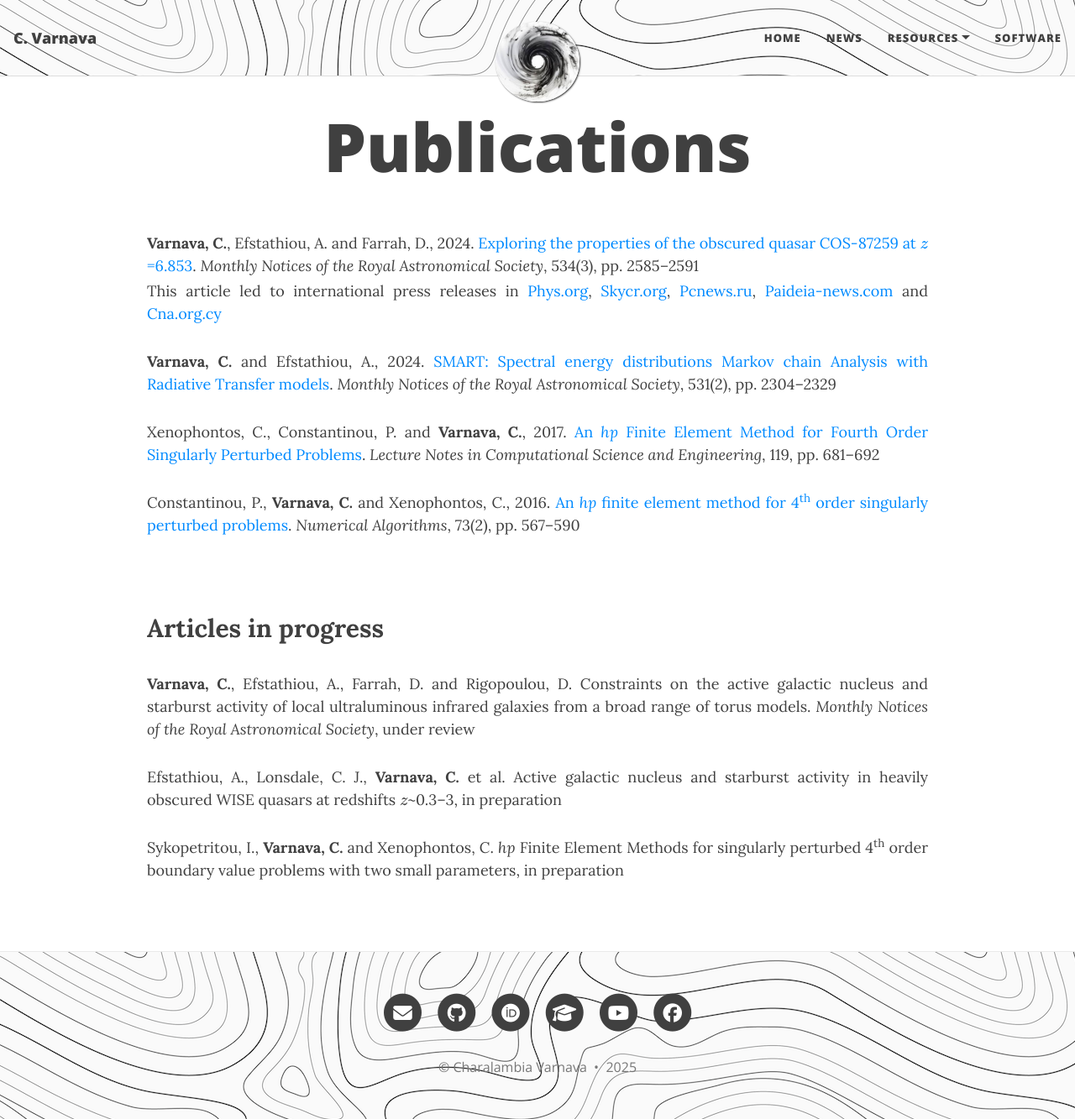
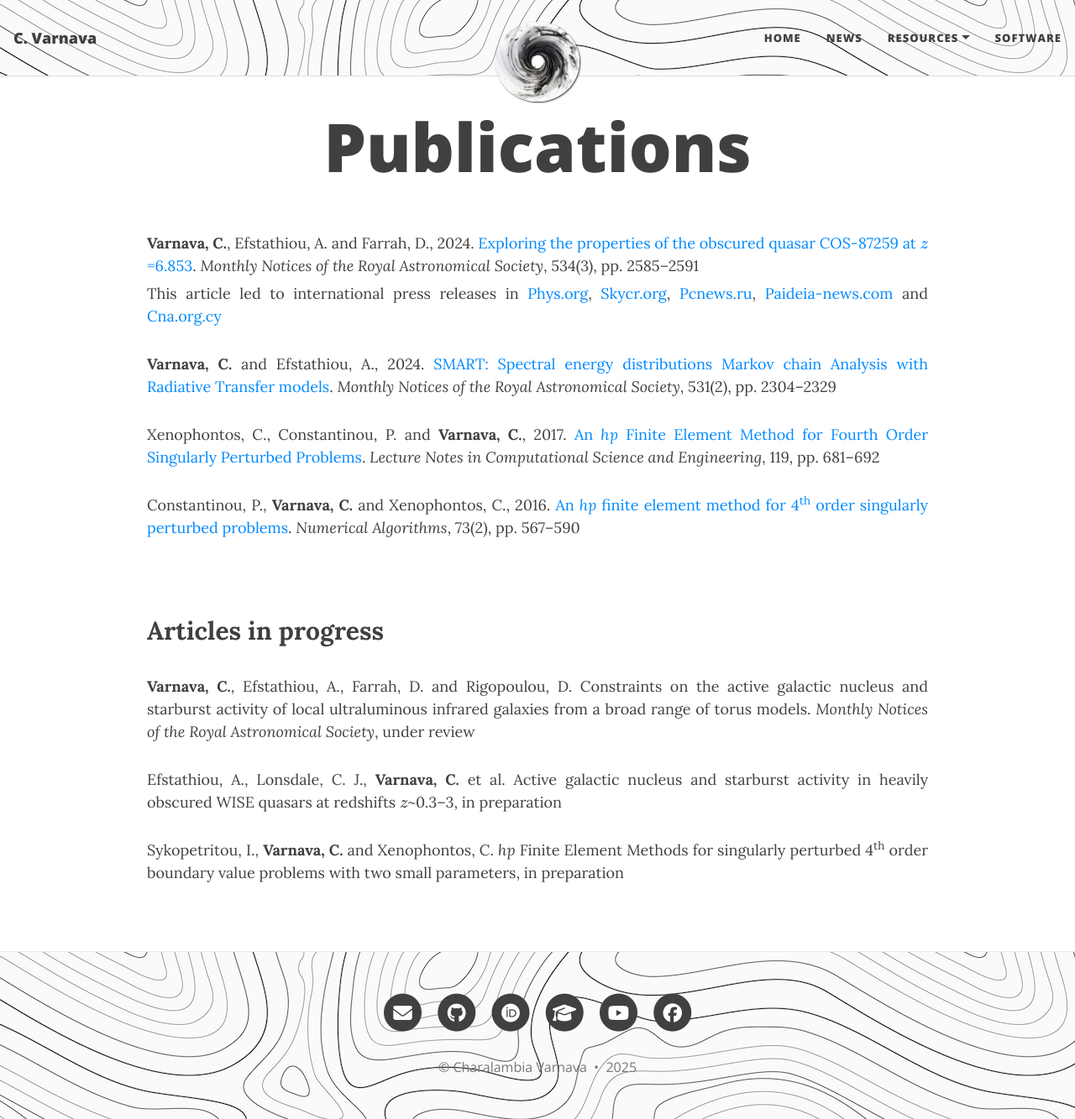
Before and after one commit to ch-var/ch-var.github.io, a Jekyll site: the page built from publications.html, in a window 1280 px wide and 1333 px high. Shown: the whole window at 84% size. Built offline with Jekyll 4.4.1, drawn with Linux system fonts in a browser that asks for light colours; formulas are drawn with MathJax 3.

Commit message:
Update publications.html

```diff
--- a/publications.html
+++ b/publications.html
@@ -21,8 +21,8 @@
   }
 </style>
 
-<p align='justify' style="margin-bottom: 3px;"><b>Varnava, C.</b>, Efstathiou, A. and Farrah, D., 2024. <a href="https://doi.org/10.1093/mnras/stae2221">Exploring the properties of the obscured quasar COS-87259 at \(z\)=6.853</a>. <i>Monthly Notices of the Royal Astronomical Society</i>, 534(3), pp. 2585–2591</p>
-<p align='justify' style="margin-top: 0px; margin-bottom: 3px;">This article led to international press releases in <a href="https://phys.org/news/2024-10-astronomers-explore-properties-obscured-hyperluminous.html">Phys.org</a>, <a href="https://skycr.org/2024/10/21/exploran-las-propiedades-de-un-cuasar-hiperluminoso-oscurecido/">Skycr.org</a>, <a href="https://pcnews.ru/news/astronomy_obnaruzili_sverhmassivnuu_cernuu_dyru_v_centre_galaktiki_cos_87259-1530160.html#gsc.tab=0">Pcnews.ru</a>, <a href="https://paideia-news.com/panepistimio-frederick/2024/11/11/ereynitria-toy-eyropaikoy-panepistimioy-meleta-ena-protogono-yperfoteino-kbazar">Paideia-news.com</a> and <a href="https://www.cna.org.cy/press-release/article/7556971/anakoinosi-typoy-evropaiko-panepistimio-kyproy">Cna.org.cy</a></p>
+<p align='justify' style="margin-bottom: 6px;"><b>Varnava, C.</b>, Efstathiou, A. and Farrah, D., 2024. <a href="https://doi.org/10.1093/mnras/stae2221">Exploring the properties of the obscured quasar COS-87259 at \(z\)=6.853</a>. <i>Monthly Notices of the Royal Astronomical Society</i>, 534(3), pp. 2585–2591</p>
+<p align='justify' style="margin-top: 0px; margin-bottom: 6px;">This article led to international press releases in <a href="https://phys.org/news/2024-10-astronomers-explore-properties-obscured-hyperluminous.html">Phys.org</a>, <a href="https://skycr.org/2024/10/21/exploran-las-propiedades-de-un-cuasar-hiperluminoso-oscurecido/">Skycr.org</a>, <a href="https://pcnews.ru/news/astronomy_obnaruzili_sverhmassivnuu_cernuu_dyru_v_centre_galaktiki_cos_87259-1530160.html#gsc.tab=0">Pcnews.ru</a>, <a href="https://paideia-news.com/panepistimio-frederick/2024/11/11/ereynitria-toy-eyropaikoy-panepistimioy-meleta-ena-protogono-yperfoteino-kbazar">Paideia-news.com</a> and <a href="https://www.cna.org.cy/press-release/article/7556971/anakoinosi-typoy-evropaiko-panepistimio-kyproy">Cna.org.cy</a></p>
 <p align='justify'><b>Varnava, C.</b> and Efstathiou, A., 2024. <a href="https://doi.org/10.1093/mnras/stae1141">SMART: Spectral energy distributions Markov chain Analysis with Radiative Transfer models</a>. <i>Monthly Notices of the Royal Astronomical Society</i>, 531(2), pp. 2304–2329</p>
 <p align='justify'>Xenophontos, C., Constantinou, P. and <b>Varnava, C.</b>, 2017. <a href="https://doi.org/10.1007/978-3-319-65870-4_49">An <i>hp</i> Finite Element Method for Fourth Order Singularly Perturbed Problems</a>. <i>Lecture Notes in Computational Science and Engineering</i>, 119, pp. 681–692</p>
 <p align='justify'>Constantinou, P., <b>Varnava, C.</b> and Xenophontos, C., 2016. <a href="https://doi.org/10.1007/s11075-016-0108-9">An <i>hp</i> finite element method for 4<sup>th</sup> order singularly perturbed problems</a>. <i>Numerical Algorithms</i>, 73(2), pp. 567–590</p>
```
